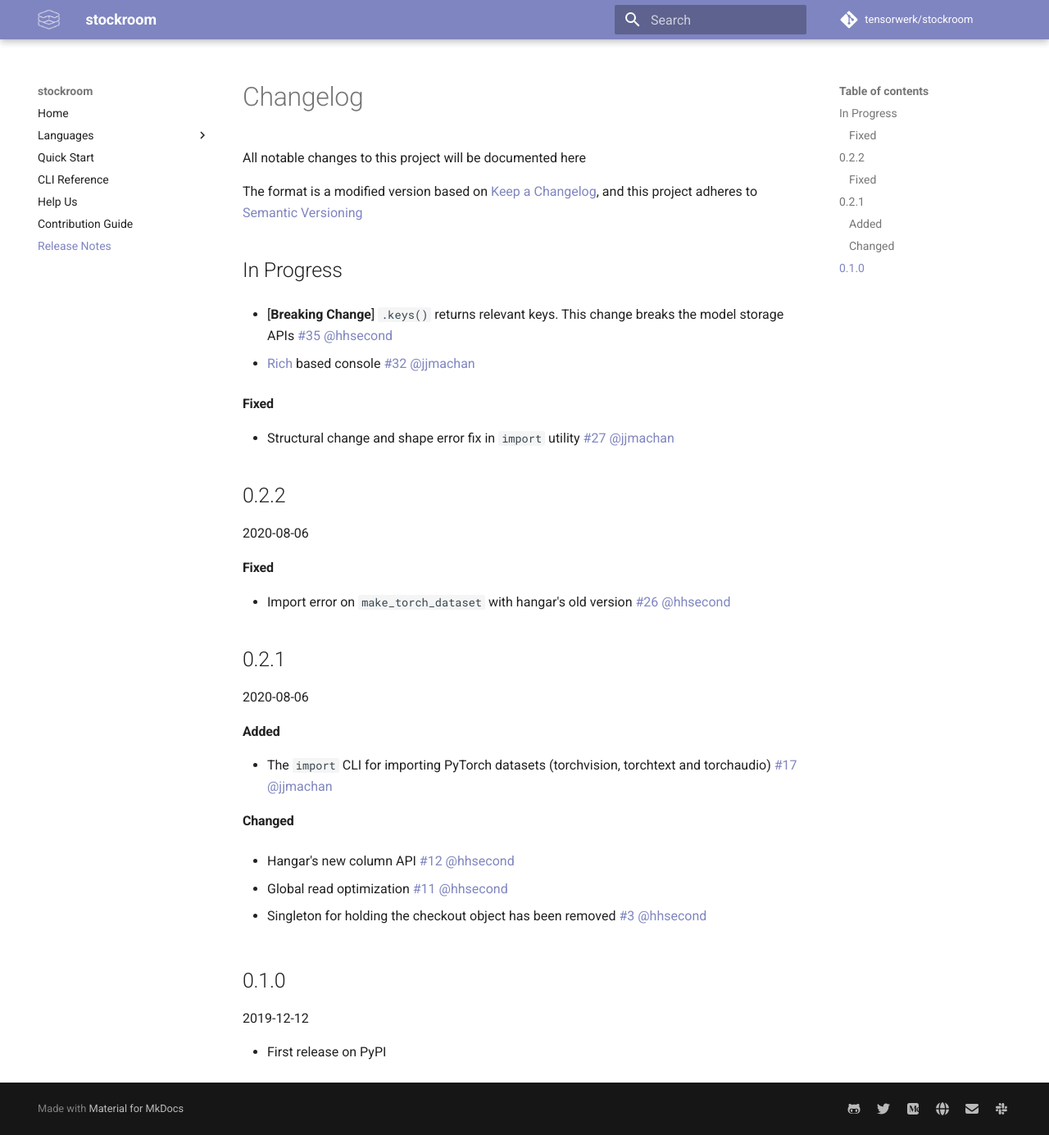
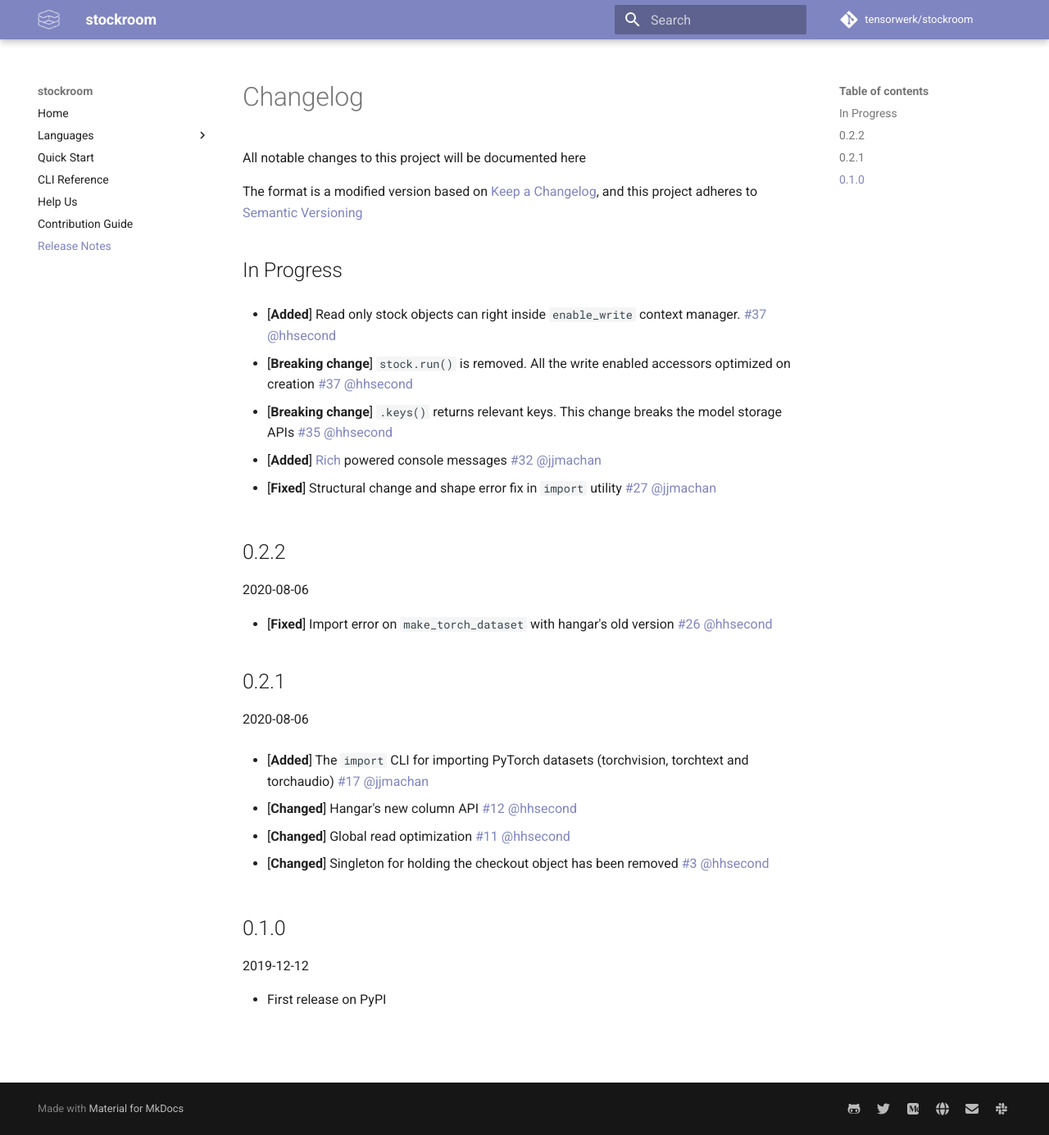
Before and after one commit to tensorwerk/stockroom, an MkDocs documentation site: the page built from docs/changelog.md, in a window 1280 px wide and 1385 px high. Shown: the whole window at 82% size. Built offline with MkDocs 1.6.1 and Material for MkDocs 9.7.7, drawn with Linux system fonts in a browser that asks for light colours; comment, search, counter and statistics services are not loaded.

Commit message:
changelog

```diff
--- a/docs/changelog.md
+++ b/docs/changelog.md
@@ -8,38 +8,32 @@ and this project adheres to [Semantic Versioning](https://semver.org/spec/v2.0.0
 
 ## In Progress
 
-* [**Breaking Change**] `.keys()` returns relevant keys. This change breaks the model storage APIs [#35](https://github.com/tensorwerk/stockroom/pull/35) [@hhsecond](https://github.com/hhecond)
+* [**Added**] Read only stock objects can right inside `enable_write` context manager. [#37](https://github.com/tensorwerk/stockroom/pull/37) [@hhsecond](https://github.com/hhecond)
 
-* [Rich](https://rich.readthedocs.io/en/latest/) based console [#32](https://github.com/tensorwerk/stockroom/pull/32) [@jjmachan](https://github.com/jjmachan)
+* [**Breaking change**] `stock.run()` is removed. All the write enabled accessors optimized on creation [#37](https://github.com/tensorwerk/stockroom/pull/37) [@hhsecond](https://github.com/hhecond)
 
-#### Fixed
+* [**Breaking change**] `.keys()` returns relevant keys. This change breaks the model storage APIs [#35](https://github.com/tensorwerk/stockroom/pull/35) [@hhsecond](https://github.com/hhecond)
 
-* Structural change and shape error fix in `import` utility [#27](https://github.com/tensorwerk/stockroom/pull/27) [@jjmachan](https://github.com/jjmachan)
+* [**Added**] [Rich](https://rich.readthedocs.io/en/latest/) powered console messages [#32](https://github.com/tensorwerk/stockroom/pull/32) [@jjmachan](https://github.com/jjmachan)
+
+* [**Fixed**] Structural change and shape error fix in `import` utility [#27](https://github.com/tensorwerk/stockroom/pull/27) [@jjmachan](https://github.com/jjmachan)
 
 ## 0.2.2
 2020-08-06
 
-#### Fixed
-
-* Import error on `make_torch_dataset` with hangar's old version [#26](https://github.com/tensorwerk/stockroom/pull/26) [@hhsecond](https://github.com/hhecond)
+* [**Fixed**] Import error on `make_torch_dataset` with hangar's old version [#26](https://github.com/tensorwerk/stockroom/pull/26) [@hhsecond](https://github.com/hhecond)
 
 
 ## 0.2.1
 2020-08-06
 
+* [**Added**] The `import` CLI for importing PyTorch datasets (torchvision, torchtext and torchaudio) [#17](https://github.com/tensorwerk/stockroom/pull/17) [@jjmachan](https://github.com/jjmachan)
 
-#### Added
+* [**Changed**] Hangar's new column API [#12](https://github.com/tensorwerk/stockroom/pull/12) [@hhsecond](https://github.com/hhecond)
 
-* The `import` CLI for importing PyTorch datasets (torchvision, torchtext and torchaudio) [#17](https://github.com/tensorwerk/stockroom/pull/17) [@jjmachan](https://github.com/jjmachan)
+* [**Changed**] Global read optimization [#11](https://github.com/tensorwerk/stockroom/pull/11) [@hhsecond](https://github.com/hhecond)
 
-
-#### Changed
-
-* Hangar's new column API [#12](https://github.com/tensorwerk/stockroom/pull/12) [@hhsecond](https://github.com/hhecond)
-
-* Global read optimization [#11](https://github.com/tensorwerk/stockroom/pull/11) [@hhsecond](https://github.com/hhecond)
-
-* Singleton for holding the checkout object has been removed [#3](https://github.com/tensorwerk/stockroom/pull/3) [@hhsecond](https://github.com/hhecond)
+* [**Changed**] Singleton for holding the checkout object has been removed [#3](https://github.com/tensorwerk/stockroom/pull/3) [@hhsecond](https://github.com/hhecond)
 
 
 ## 0.1.0
```
